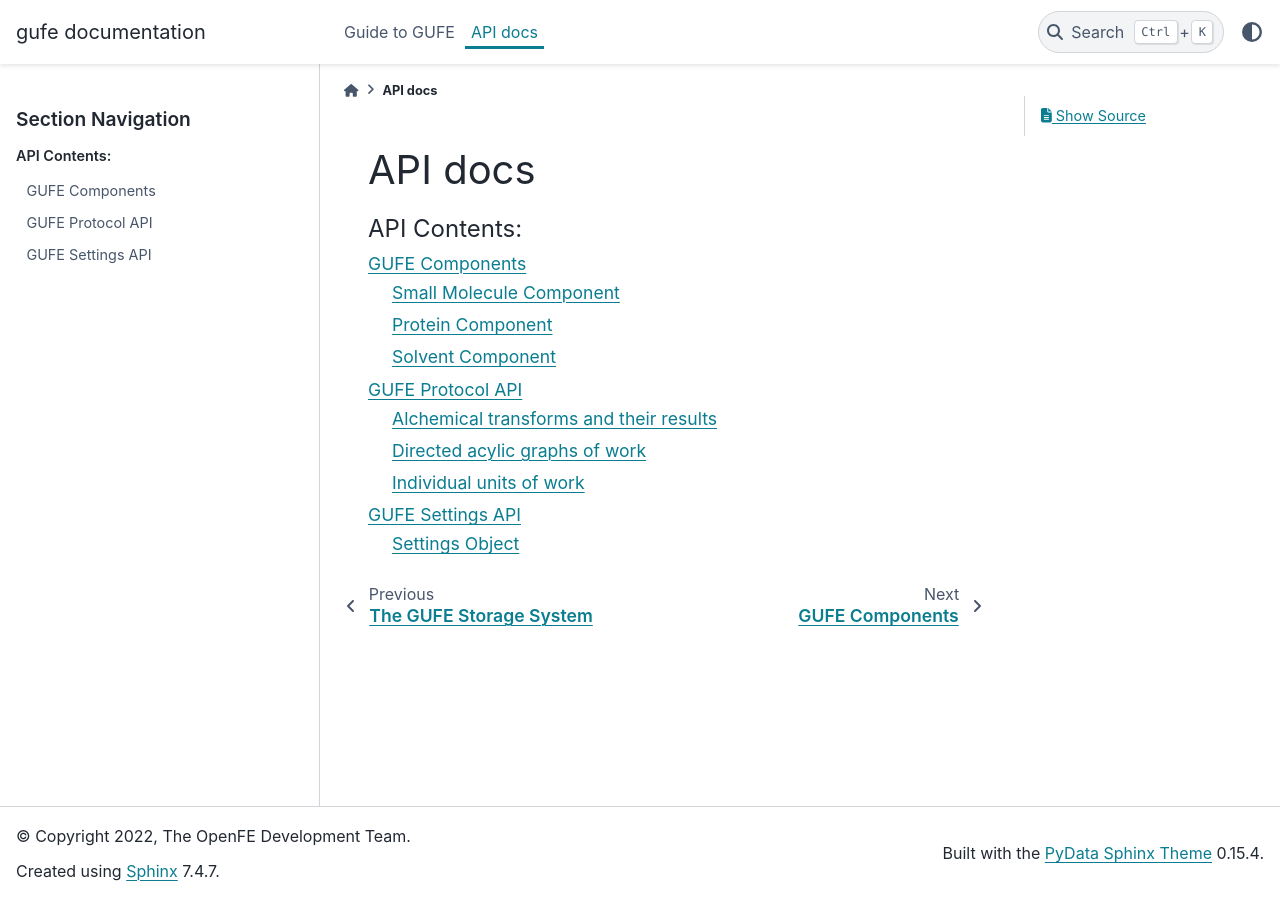
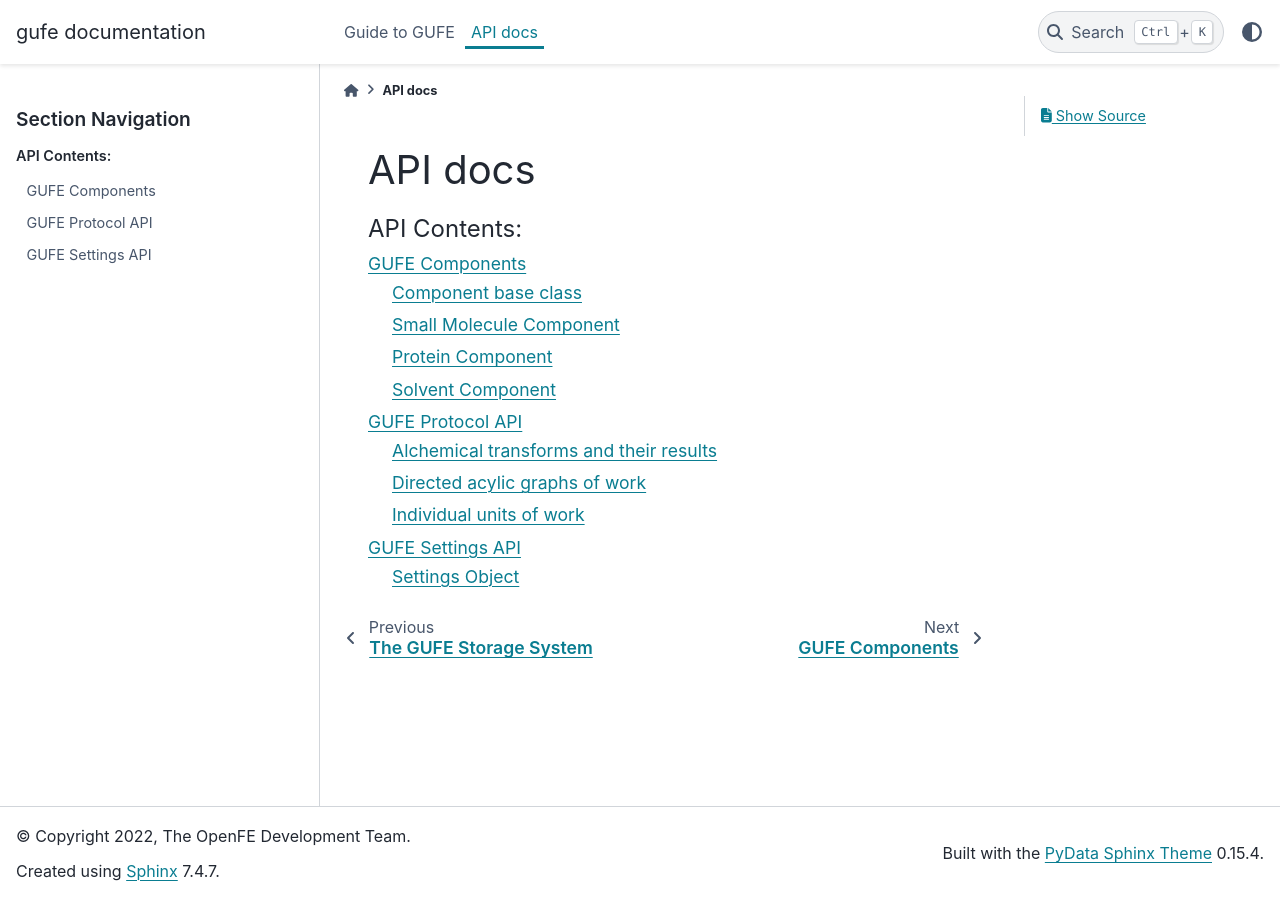
Before and after one commit to OpenFreeEnergy/gufe, a Sphinx documentation site: the page built from docs/api.rst, in a window 1280 px wide. Built offline with Sphinx 7.4.7 and the PyData theme 0.15.4, drawn with Linux system fonts in a browser that asks for light colours.

Commit message:
didn't help

```diff
--- a/docs/api/components.rst
+++ b/docs/api/components.rst
@@ -1,11 +1,11 @@
 GUFE Components
 ---------------
 
+Component base class
+====================
 
-
-
-
-
+.. autoclass:: gufe.components.Component
+              :members:
 
 Small Molecule Component
 ========================
```
